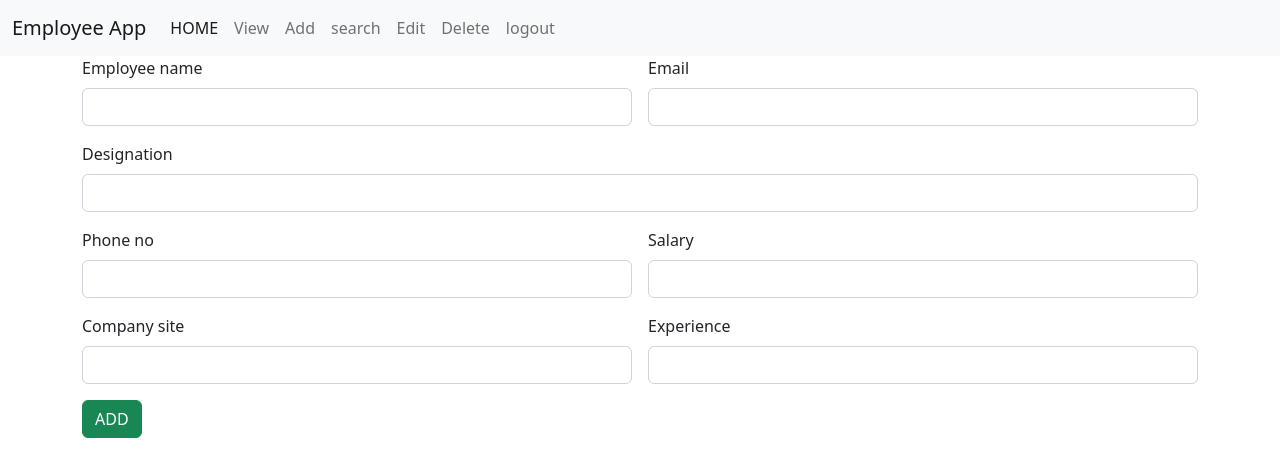
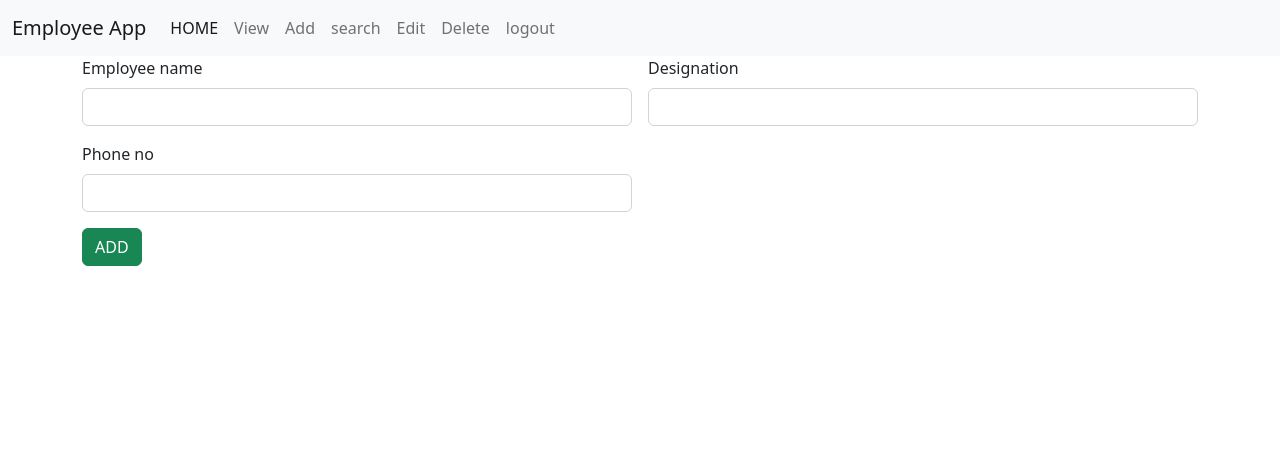
Before and after one commit to goodwinjose26/AngularEmployeeApp, an Angular app: page /add in a window 1280 px wide. Shown: the top 476 px of the page. Built offline with nearby package versions, Linux system fonts and the light colour scheme.

Commit message:
readvalues

```diff
--- a/src/app/addemployee/addemployee.component.html
+++ b/src/app/addemployee/addemployee.component.html
@@ -7,11 +7,11 @@
                     <label for="" class="form-label">Employee name</label>
                     <input name="name" [(ngModel)]="name" type="text" class="form-control">
                 </div>
-                <div class="col col-12 col-sm-6 col md-6 col-lg-6 col-xl-6 col-xxl-6">
+                <!-- <div class="col col-12 col-sm-6 col md-6 col-lg-6 col-xl-6 col-xxl-6">
                     <label class="form-label">Email</label>
                     <input type="email" class="form-control">
-                </div>
-                <div class="col col-12 col-sm-12 col md-12 col-lg-12 col-xl-12 col-xxl-12">
+                </div> -->
+                <div class="col col-12 col-sm-6 col-md-6 col-lg-6 col-xl-6 col-xxl-6">
                     <label for="" class="form-label">Designation</label>
                     <input name="designation" [(ngModel)]="designation" type="text" class="form-control">
                 </div>
@@ -19,7 +19,7 @@
                     <label for="" class="form-label">Phone no</label>
                     <input name="ph" [(ngModel)]="ph" type="text" class="form-control">
                 </div>
-                <div class="col col-12 col-sm-6 col md-6 col-lg-6 col-xl-6 col-xxl-6">
+                <!-- <div class="col col-12 col-sm-6 col md-6 col-lg-6 col-xl-6 col-xxl-6">
                     <label for="" class="form-label">Salary</label>
                     <input type="text" name="" id="" class="form-control">
                 </div>
@@ -30,7 +30,7 @@
                 <div class="col col-12 col-sm-6 col md-6 col-lg-6 col-xl-6 col-xxl-6">
                     <label for="" class="form-label">Experience</label>
                     <input type="text" class="form-control">
-                </div>
+                </div> -->
 
 
                 <br>
--- a/src/app/delete/delete.component.html
+++ b/src/app/delete/delete.component.html
@@ -5,13 +5,13 @@
             <div class="row g-3">
                 <div class="col col-12 col-sm-6 col md-6 col-lg-6 col-xl-6 col-xxl-6">
                     <label for="" class="form-label">Employee name</label>
-                    <input type="text" class="form-control">
+                    <input name="name" [(ngModel)]="name" type="text" class="form-control">
                 </div>
 
 
                 <br>
                 <div class="col col-12 col-sm-12 col md-12 col-lg-12 col-xl-12 col-xxl-12">
-                    <button class="btn btn-success">submit</button>
+                    <button (click)="deleteValues()" class="btn btn-success">submit</button>
                 </div>
             </div>
         </div>
--- a/src/app/delete/delete.component.ts
+++ b/src/app/delete/delete.component.ts
@@ -6,5 +6,13 @@ import { Component } from '@angular/core';
   styleUrls: ['./delete.component.css']
 })
 export class DeleteComponent {
+  name=""
 
+  deleteValues=()=>
+  {
+    let data:any=  {
+      "name":this.name
+     }
+     console.log(data)
+  }
 }
--- a/src/app/edit/edit.component.html
+++ b/src/app/edit/edit.component.html
@@ -5,13 +5,13 @@
             <div class="row g-3">
                 <div class="col col-12 col-sm-6 col md-6 col-lg-6 col-xl-6 col-xxl-6">
                     <label for="" class="form-label">Employee name</label>
-                    <input type="text" class="form-control">
+                    <input  name="name" [(ngModel)]="name" type="text" class="form-control">
                 </div>
 
 
                 <br>
                 <div class="col col-12 col-sm-12 col md-12 col-lg-12 col-xl-12 col-xxl-12">
-                    <button class="btn btn-success">submit</button>
+                    <button (click)="editValues()" class="btn btn-success">submit</button>
                 </div>
             </div>
         </div>
--- a/src/app/edit/edit.component.ts
+++ b/src/app/edit/edit.component.ts
@@ -6,5 +6,15 @@ import { Component } from '@angular/core';
   styleUrls: ['./edit.component.css']
 })
 export class EditComponent {
+  name=""
+
+  editValues=()=>
+  {
+    let data:any =
+    {
+      "name":this.name
+    }
+    console.log(data)
+  }
 
 }
--- a/src/app/login/login.component.html
+++ b/src/app/login/login.component.html
@@ -5,14 +5,15 @@
             <div class="row g-3">
                 <div class="col col-12 col-sm-6 col-md-6 col-lg-6 col-xl-6 col-xxl-6">
                     <label for="" class="form-label">Username</label>
-                    <input type="text" class="form-control">
+                    <input name="username" [(ngModel)]="username" type="text" class="form-control">
                 </div>
                 <div class="col col-12 col-sm-6 col-md-6 col-lg-6 col-xl-6 col-xxl-6">
                     <label for="" class="form-label">Password</label>
-                    <input type="text" class="form-control">
+                    <input name="password" [(ngModel)]="password" type="password" class="form-control">
                 </div>
                 <div class="col col-12 col-sm-6 col-md-6 col-lg-6 col-xl-6 col-xxl-6">
-                    <a routerLink="/add" class="btn btn-success">login</a>
+                    <!-- <a routerLink="/add" class="btn btn-success">login</a> -->
+                    <button (click)="loginValues()" class="btn btn-success">login</button>
                 </div>
             </div>
         </div>
--- a/src/app/login/login.component.ts
+++ b/src/app/login/login.component.ts
@@ -6,5 +6,17 @@ import { Component } from '@angular/core';
   styleUrls: ['./login.component.css']
 })
 export class LoginComponent {
+  username=""
+  password=""
+
+
+  loginValues=()=>
+  {
+    let data:any =
+    {
+      "username":this.username,"password":this.password
+    }
+    console.log(data)
+  }
 
 }
--- a/src/app/searchemployee/searchemployee.component.html
+++ b/src/app/searchemployee/searchemployee.component.html
@@ -5,13 +5,13 @@
             <div class="row g-3">
                 <div class="col col-12 col-sm-6 col md-6 col-lg-6 col-xl-6 col-xxl-6">
                     <label for="" class="form-label">Employee name</label>
-                    <input type="text" class="form-control">
+                    <input  name="name" [(ngModel)]="name" type="text" class="form-control">
                 </div>
 
 
                 <br>
                 <div class="col col-12 col-sm-12 col md-12 col-lg-12 col-xl-12 col-xxl-12">
-                    <button class="btn btn-success">Search</button>
+                    <button (click)="searchValues()" class="btn btn-success">Search</button>
                 </div>
             </div>
         </div>
--- a/src/app/searchemployee/searchemployee.component.ts
+++ b/src/app/searchemployee/searchemployee.component.ts
@@ -6,5 +6,15 @@ import { Component } from '@angular/core';
   styleUrls: ['./searchemployee.component.css']
 })
 export class SearchemployeeComponent {
+  name=""
+
+  searchValues=()=>
+  {
+    let data:any =
+    {
+      "name":this.name
+    }
+    console.log(data)
+  }
 
 }
```
